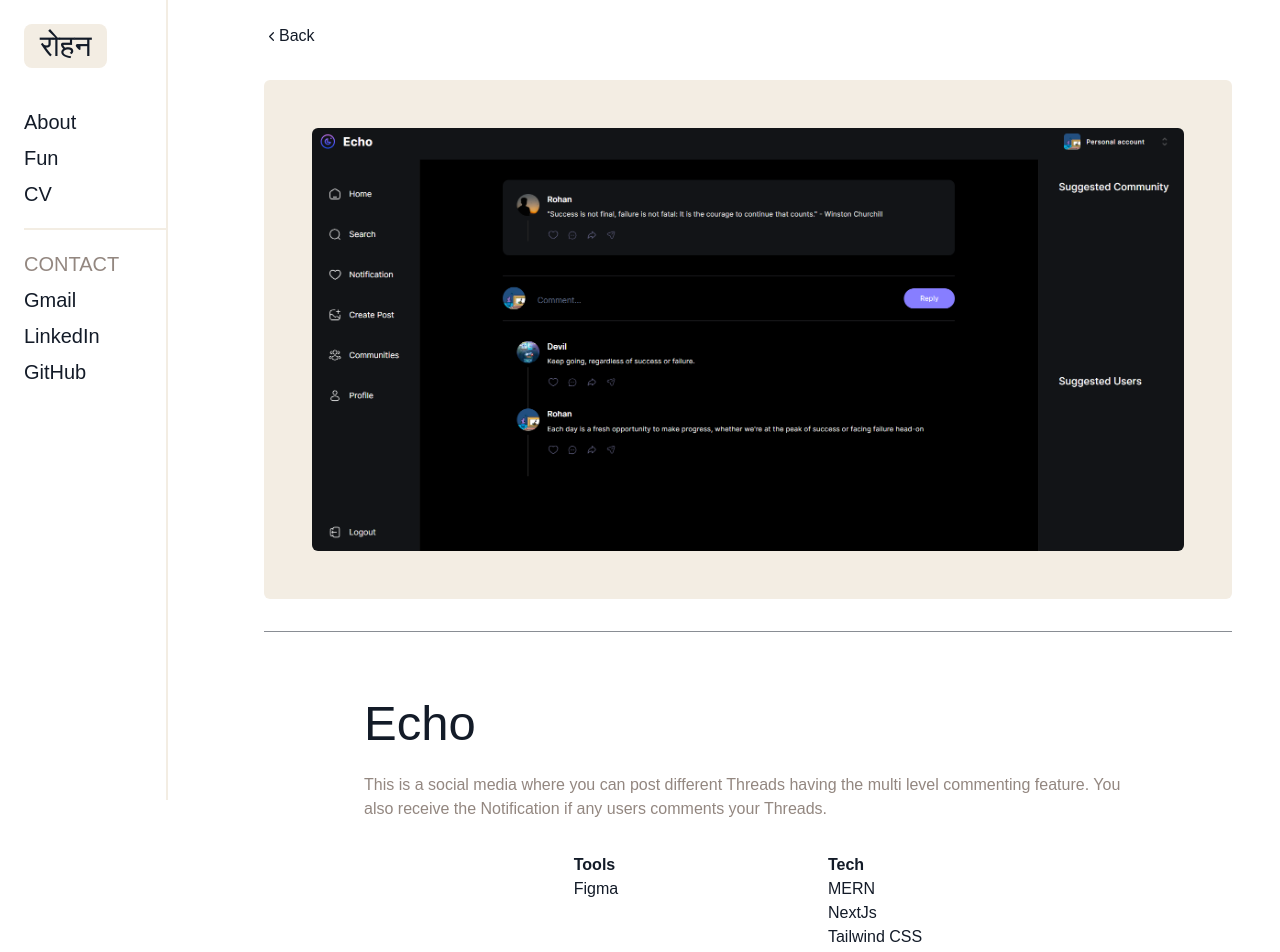
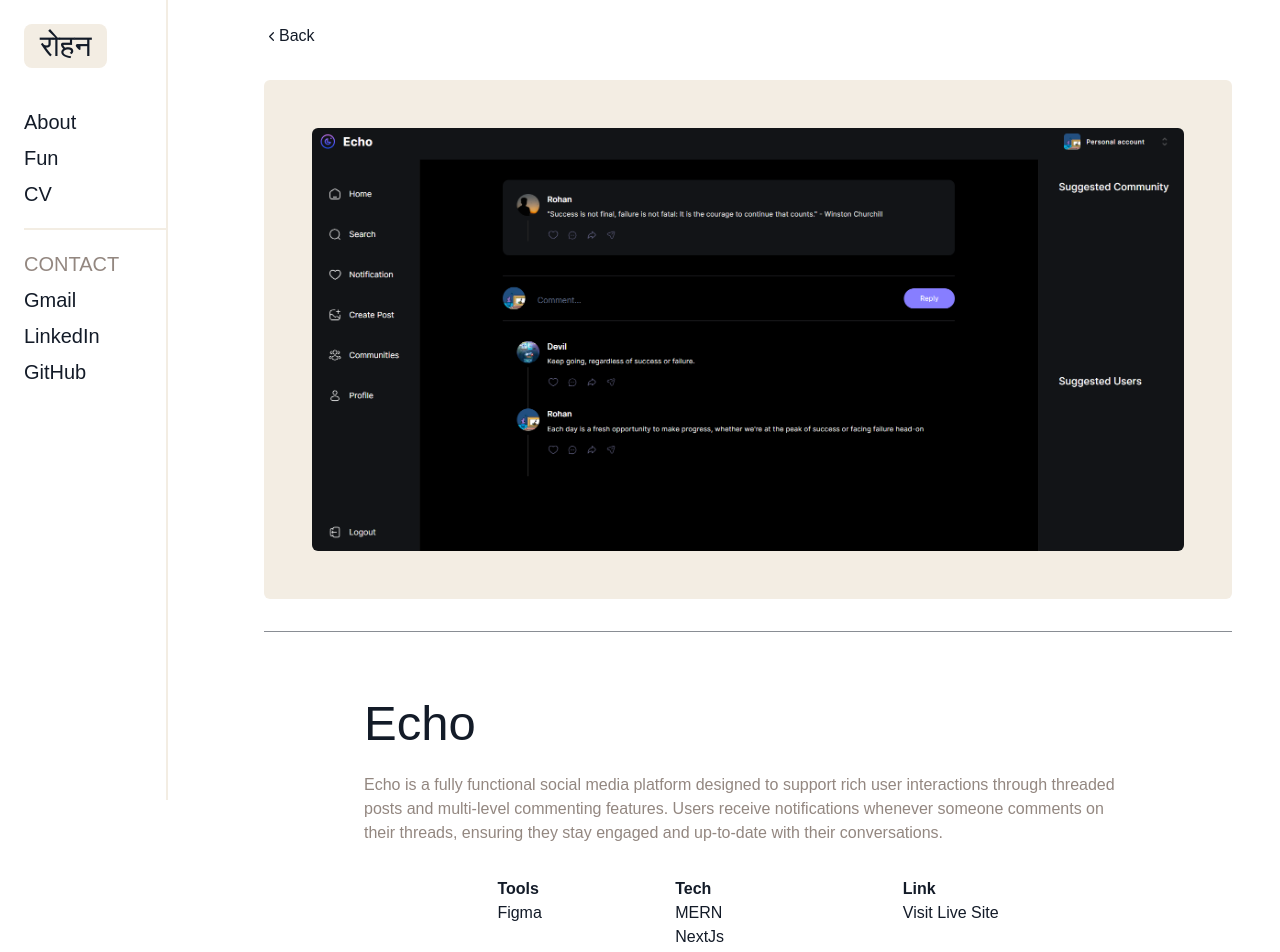
Before and after one commit to rohankarki07/nextportfolio, a Next.js app: page /projects/echo in a window 1280 px wide. Shown: the top 952 px of the page. Built offline with nearby package versions, Linux system fonts and the light colour scheme; a web font is replaced by a local one.

Commit message:
new transiton

```diff
--- a/app/fun/[id]/page.tsx
+++ b/app/fun/[id]/page.tsx
@@ -49,11 +49,11 @@ const Page: React.FC<PageProps> = ({ params }) => {
       <h2 className="h2">{data.title}</h2>
       <div className="mt-3">{data.description}</div>
 
-      <div className="mt-5 relative w-[250px] h-[250px]">
-        {loading && (
-          <Skeleton className="absolute top-0 left-0 w-full h-full rounded-md bg-gray-300" />
-        )}
-        {data.image && (
+      {data.image && (
+        <div className="mt-5 relative w-[250px] h-[250px]">
+          {loading && (
+            <Skeleton className="absolute top-0 left-0 w-full h-full rounded-md bg-gray-300" />
+          )}
           <Image
             src={data.image}
             alt={data.title}
@@ -64,8 +64,8 @@ const Page: React.FC<PageProps> = ({ params }) => {
             }`}
             onLoadingComplete={() => setLoading(false)}
           />
-        )}
-      </div>
+        </div>
+      )}
     </div>
   );
 };
--- a/app/projects/[id]/page.tsx
+++ b/app/projects/[id]/page.tsx
@@ -65,6 +65,7 @@ const page: React.FC<PageProps> = ({ params }) => {
           <div className="body mt-3 card-text">{data.description}</div>
           {/* desc */}
           <div className="flex justify-evenly mt-8">
+            {/* tools  */}
             <div>
               <h2 className="font-bold">Tools</h2>
               <ul>
@@ -78,6 +79,7 @@ const page: React.FC<PageProps> = ({ params }) => {
                 )}
               </ul>
             </div>
+            {/* tech  */}
             <div>
               <h2 className="font-bold">Tech</h2>
               <ul>
@@ -91,6 +93,25 @@ const page: React.FC<PageProps> = ({ params }) => {
                 )}
               </ul>
             </div>
+            {/* link  */}
+            <div>
+              <h2 className="font-bold">Link</h2>
+              <ul>
+                {data.links ? (
+                  <li>
+                    <a
+                      href={data.links}
+                      target="_blank"
+                      className=" hover:underline"
+                    >
+                      Visit Live Site
+                    </a>
+                  </li>
+                ) : (
+                  <li>No links specified</li>
+                )}
+              </ul>
+            </div>
           </div>
         </div>
       </div>
--- a/app/projects/[id]/projectdata.js
+++ b/app/projects/[id]/projectdata.js
@@ -4,7 +4,7 @@ export const projectdata = [
     name: "Saral Sewa",
     category: "Service Booking",
     description:
-      "This project was my Final Year project. Here I conducted surveys and have created a benefical web application where you can book different home service providers.",
+      "This project is a production-ready web application, where I undertook comprehensive surveys and developed a user-friendly web application. The platform facilitates seamless booking of various home service providers, offering a convenient and efficient solution for users seeking professional services.",
     logo: "/images/saralsewa.png",
     detailimage: "/detailimage/saralsewa1.png",
     links: "https://saralsewa.vercel.app",
@@ -17,7 +17,7 @@ export const projectdata = [
     name: "Echo",
     category: "Threads Post",
     description:
-      "This is a social media where you can post different Threads having the multi level commenting feature. You also receive the Notification if any users comments your Threads.",
+      "Echo is a fully functional social media platform designed to support rich user interactions through threaded posts and multi-level commenting features. Users receive notifications whenever someone comments on their threads, ensuring they stay engaged and up-to-date with their conversations.",
     logo: "/images/echo.svg",
     detailimage: "/detailimage/echo1.png",
     links: "https://echo-social-media.vercel.app",
@@ -28,7 +28,8 @@ export const projectdata = [
     id: "movieapi",
     name: "Movie Search",
     category: "Movie fetched from open API",
-    description: "You can search different movies fetched from the TMDB API.",
+    description:
+      "This is a dynamic movie web application that allows users to search for a wide range of films using the TMDB API. With a user-friendly interface, the app provides detailed information about movies, making it easy to discover and explore new films.",
     logo: "/images/movie.png",
     detailimage: "/detailimage/movie1.png",
     links: "https://movie-rohan.vercel.app",
--- /dev/null
+++ b/app/template.tsx
@@ -0,0 +1,15 @@
+"use client";
+
+import { motion } from "framer-motion";
+
+export default function Template({ children }: { children: React.ReactNode }) {
+  return (
+    <motion.div
+      initial={{ y: 20, opacity: 0 }}
+      animate={{ y: 0, opacity: 1 }}
+      transition={{ ease: "easeInOut", duration: 0.75 }}
+    >
+      {children}
+    </motion.div>
+  );
+}
```
Also changed, not shown: tailwind.config.ts (+8 -8 lines).
